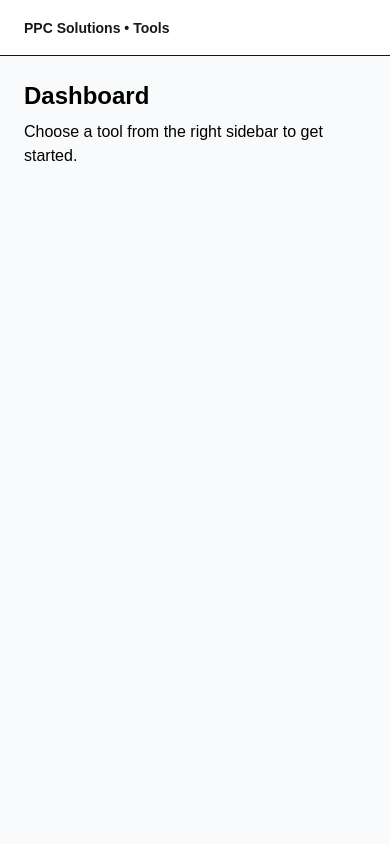
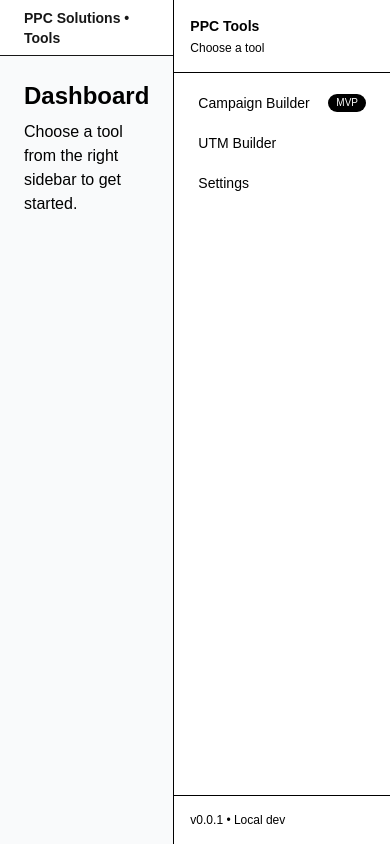
Before and after one commit to ethan-calderon/ppc-solutions-tools, a Next.js app: page /app in a window 390 px wide. Built offline with nearby package versions, Linux system fonts and the light colour scheme.

Commit message:
Make sidebar always visible during development

```diff
--- a/src/components/layout/RightSidebar.tsx
+++ b/src/components/layout/RightSidebar.tsx
@@ -8,7 +8,7 @@ const navItems = [
 
 export function RightSidebar() {
   return (
-    <aside className="hidden lg:flex lg:w-72 lg:flex-col border-l bg-white text-black">
+    <aside className="w-72 flex flex-col border-l bg-white text-black">
       <div className="p-4 border-b">
         <div className="text-sm font-semibold">PPC Tools</div>
         <div className="text-xs mt-1">Choose a tool</div>
```
